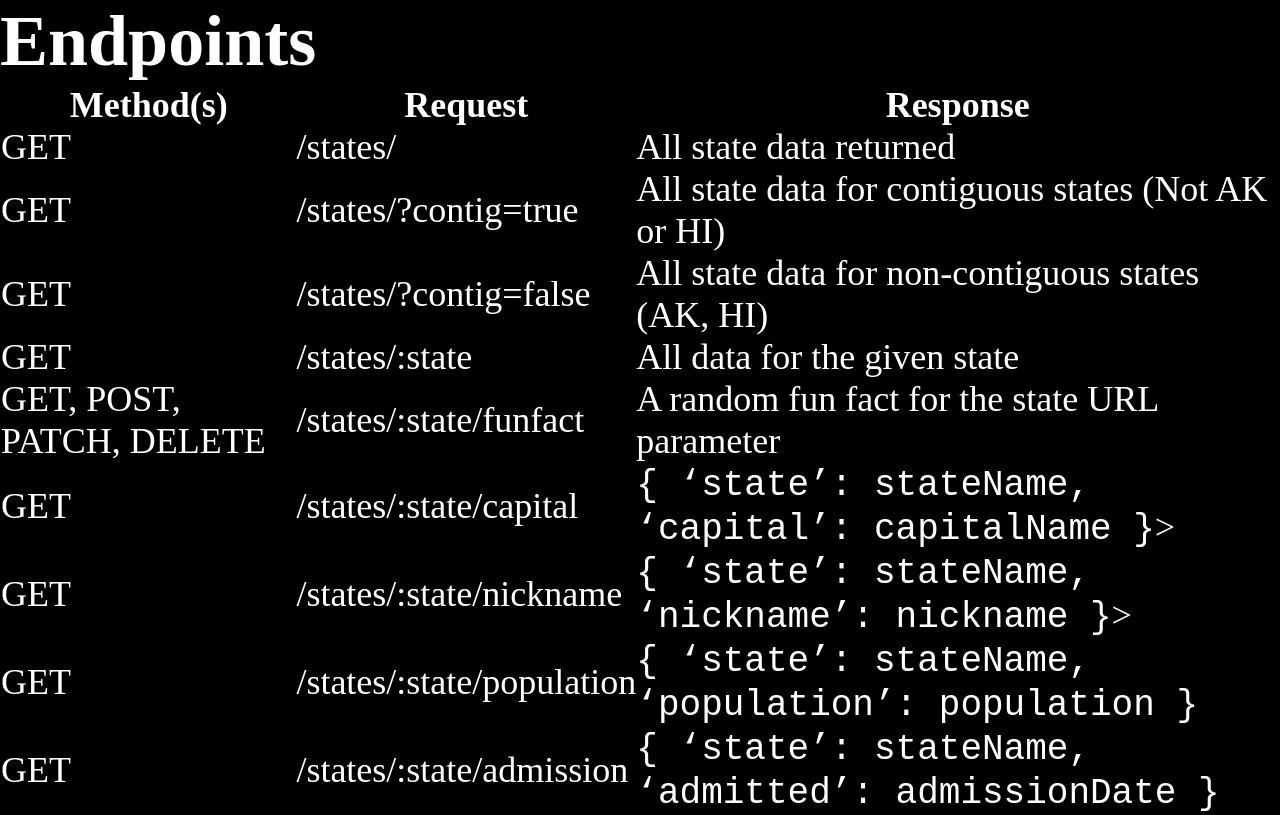
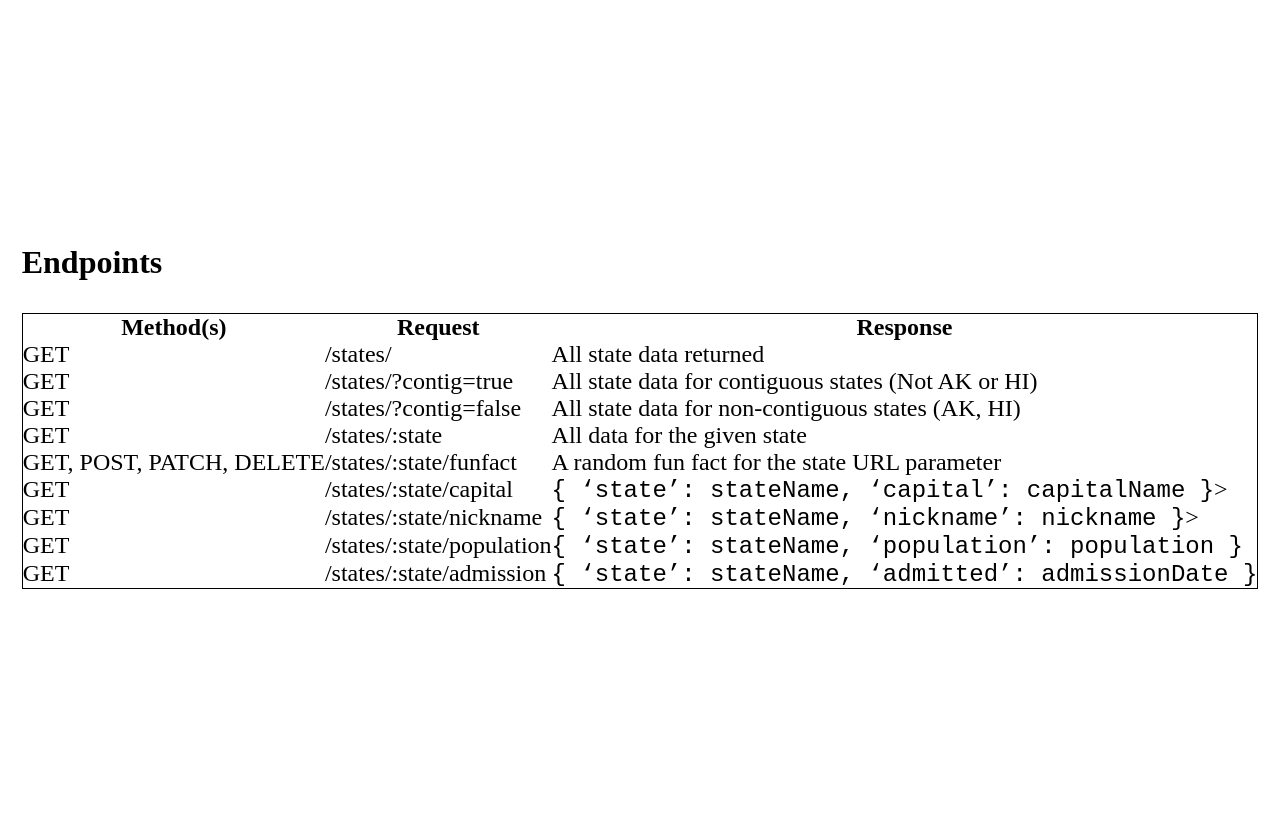
Before and after one commit to rsteele6/States-API, a website: page views/index.html in a window 1280 px wide. Drawn offline with Linux system fonts and the light colour scheme; files that its build step writes are made by us from their sources.

Commit message:
Modified CSS

```diff
--- a/public/css/style.css
+++ b/public/css/style.css
@@ -5,12 +5,16 @@
 }
 
 body {
-    font-size: 36px;
+    font-size: 1.5rem;
     min-height: 100vh;
-    color: #fff;
-    background-color: #000;
+    color: black;
     display: grid;
     place-content: center;
+}
+h1 {
+    font-size: 2rem;
+    padding-top: 1em;
+    padding-bottom: 1em;
 }
 
 table {
```
